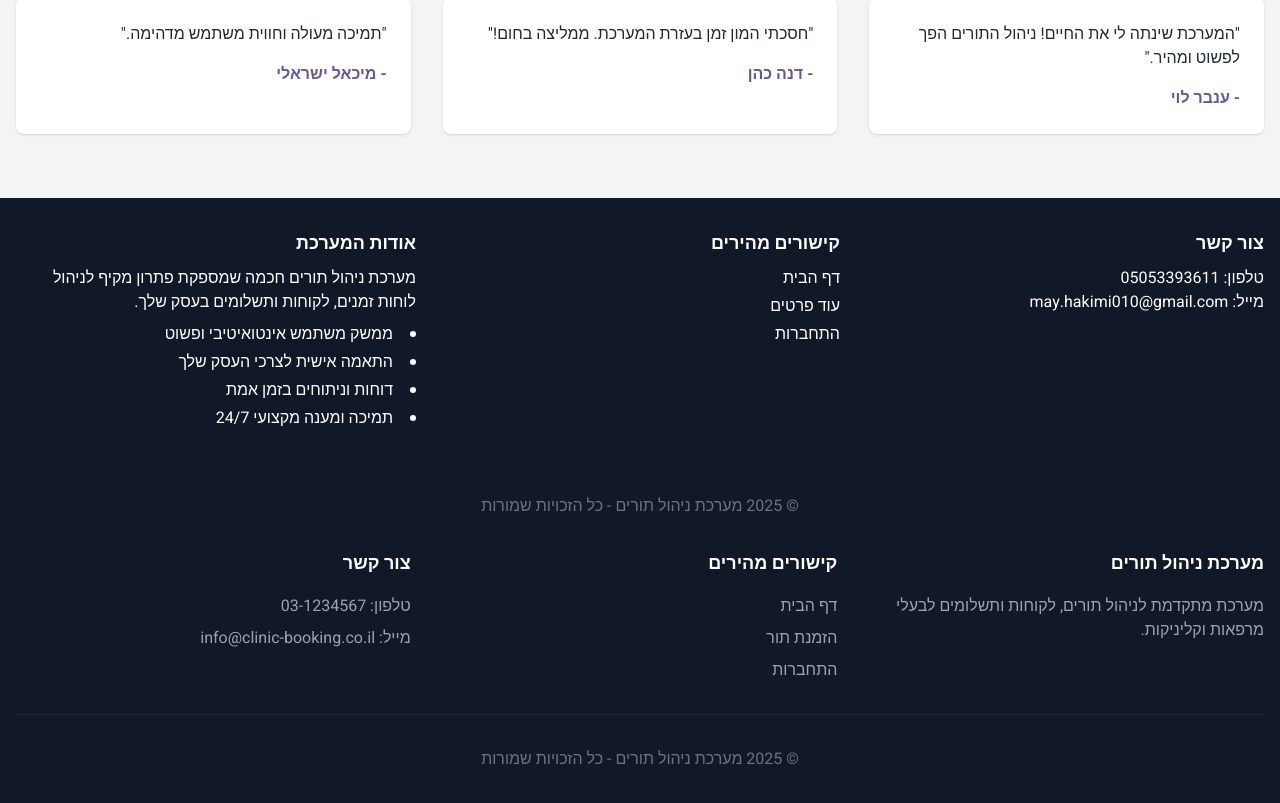
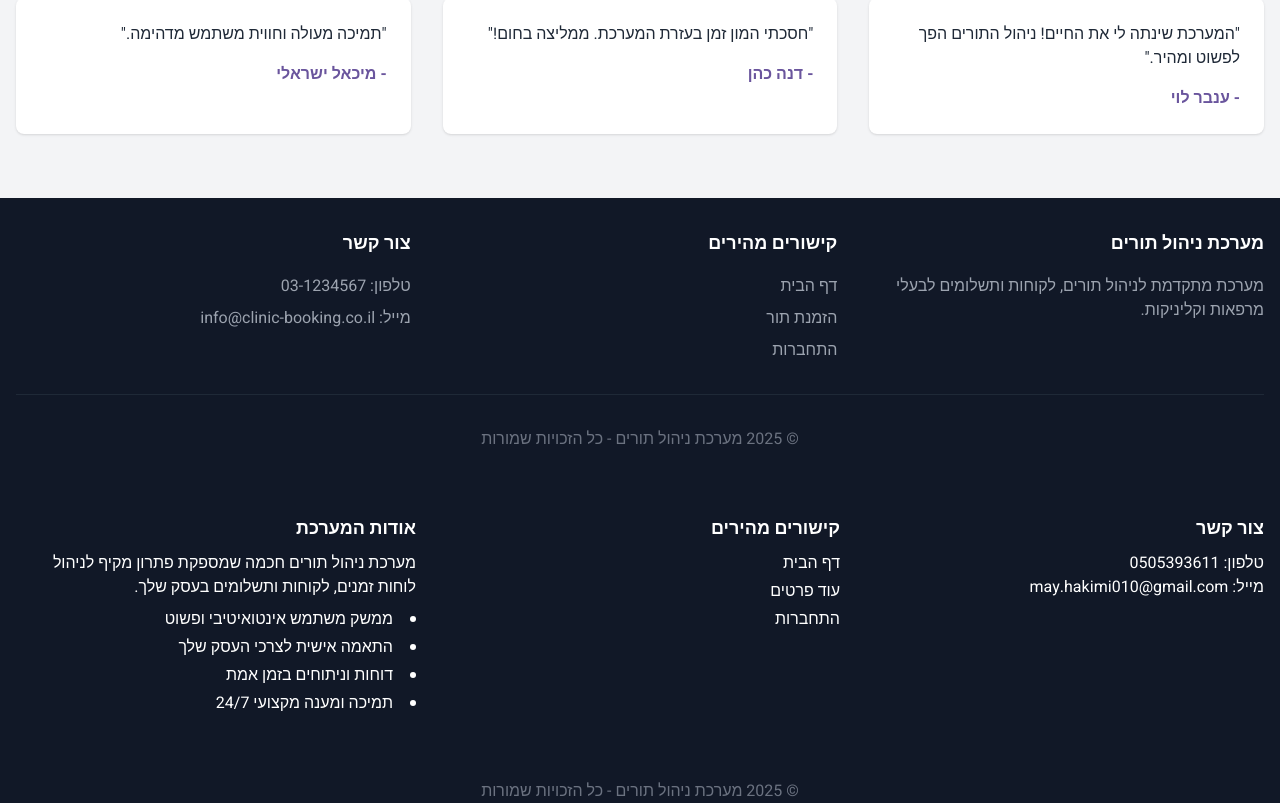
Before and after one commit to MayHa25/achat-achat, a React (Vite) app: page / in a window 1280 px wide. Shown: the part 1126-1929 px from the top of the page. Built offline with nearby package versions, Linux system fonts and the light colour scheme; no server answers.

Commit message:
ניסיון 3 תיקון דף נחיתה

```diff
--- a/src/App.tsx
+++ b/src/App.tsx
@@ -1,19 +1,22 @@
-import React from 'react';
+// src/App.tsx
+
+import React, { useEffect } from 'react';
 import { BrowserRouter as Router, Routes, Route } from 'react-router-dom';
-import './i18n'; // i18n מופעלת, אך לא דרוש שימוש ישיר ב־useTranslation אם לא משתמשים ב־t
+import './i18n';               // מאתחל את i18n
+import { loadMockData } from './utils/mockData';  // טוען נתונים מדומים
 
-// Components
+// Layouts & Guards
 import PublicLayout from './layouts/PublicLayout';
 import AdminLayout from './layouts/AdminLayout';
 import ProtectedRoute from './components/ProtectedRoute';
 
-// Pages - Public
+// Pages – Public
 import Home from './pages/public/Home';
 import BookPage from './pages/public/BookPage';
 import ConfirmationPage from './pages/public/ConfirmationPage';
 import LoginPage from './pages/public/LoginPage';
 
-// Pages - Admin
+// Pages – Admin
 import DashboardPage from './pages/admin/DashboardPage';
 import AppointmentsPage from './pages/admin/AppointmentsPage';
 import ClientsPage from './pages/admin/ClientsPage';
@@ -22,18 +25,15 @@ import AvailabilityPage from './pages/admin/AvailabilityPage';
 import PaymentsPage from './pages/admin/PaymentsPage';
 import SettingsPage from './pages/admin/SettingsPage';
 
-// Mock data
-import { loadMockData } from './utils/mockData';
-
-function App() {
-  React.useEffect(() => {
+const App: React.FC = () => {
+  useEffect(() => {
     loadMockData();
   }, []);
 
   return (
     <Router>
       <Routes>
-        {/* Public Routes */}
+        {/* Public routes */}
         <Route path="/" element={<PublicLayout />}>
           <Route index element={<Home />} />
           <Route path=":businessId/book" element={<BookPage />} />
@@ -41,7 +41,7 @@ function App() {
           <Route path="login" element={<LoginPage />} />
         </Route>
 
-        {/* Admin Routes */}
+        {/* Admin routes */}
         <Route
           path="/admin"
           element={
@@ -59,8 +59,42 @@ function App() {
           <Route path="settings" element={<SettingsPage />} />
         </Route>
       </Routes>
+
+      {/* Footer – מופיע פעם אחת בלבד */}
+      <footer className="bg-gray-900 text-white mt-auto">
+        <div className="container mx-auto px-4 py-8 grid md:grid-cols-3 gap-6">
+          <div>
+            <h3 className="font-bold text-lg mb-2">צור קשר</h3>
+            <p>טלפון: 0505393611</p>
+            <p>מייל: may.hakimi010@gmail.com</p>
+          </div>
+          <div>
+            <h3 className="font-bold text-lg mb-2">קישורים מהירים</h3>
+            <ul className="space-y-1">
+              <li><a href="/" className="hover:underline">דף הבית</a></li>
+              <li><a href="#info" className="hover:underline">עוד פרטים</a></li>
+              <li><a href="/login" className="hover:underline">התחברות</a></li>
+            </ul>
+          </div>
+          <div>
+            <h3 className="font-bold text-lg mb-2">אודות המערכת</h3>
+            <p className="mb-2">
+              מערכת ניהול תורים חכמה שמספקת פתרון מקיף לניהול לוחות זמנים, לקוחות ותשלומים בעסק שלך.
+            </p>
+            <ul className="list-disc list-inside space-y-1">
+              <li>ממשק משתמש אינטואיטיבי ופשוט</li>
+              <li>התאמה אישית לצרכי העסק שלך</li>
+              <li>דוחות וניתוחים בזמן אמת</li>
+              <li>תמיכה ומענה מקצועי 24/7</li>
+            </ul>
+          </div>
+        </div>
+        <div className="text-center text-gray-500 mt-8">
+          © 2025 מערכת ניהול תורים - כל הזכויות שמורות
+        </div>
+      </footer>
     </Router>
   );
-}
+};
 
 export default App;
--- a/src/pages/public/Home.tsx
+++ b/src/pages/public/Home.tsx
@@ -228,38 +228,6 @@ const Home: React.FC = () => {
           </div>
         </div>
       )}
-
-      {/* Footer */}
-      <footer className="bg-gray-900 text-white mt-auto">
-        <div className="container mx-auto px-4 py-8 grid md:grid-cols-3 gap-6">
-          <div>
-            <h3 className="font-bold text-lg mb-2">צור קשר</h3>
-            <p>טלפון: 05053393611</p>
-            <p>מייל: may.hakimi010@gmail.com</p>
-          </div>
-          <div>
-            <h3 className="font-bold text-lg mb-2">קישורים מהירים</h3>
-            <ul className="space-y-1">
-              <li><a href="/" className="hover:underline">דף הבית</a></li>
-              <li><a href="#info" className="hover:underline">עוד פרטים</a></li>
-              <li><button onClick={openModal} className="hover:underline">התחברות</button></li>
-            </ul>
-          </div>
-          <div>
-            <h3 className="font-bold text-lg mb-2">אודות המערכת</h3>
-            <p className="mb-2">
-              מערכת ניהול תורים חכמה שמספקת פתרון מקיף לניהול לוחות זמנים, לקוחות ותשלומים בעסק שלך.
-            </p>
-            <ul className="list-disc list-inside space-y-1">
-              <li>ממשק משתמש אינטואיטיבי ופשוט</li>
-              <li>התאמה אישית לצרכי העסק שלך</li>
-              <li>דוחות וניתוחים בזמן אמת</li>
-              <li>תמיכה ומענה מקצועי 24/7</li>
-            </ul>
-          </div>
-        </div>
-        <div className="text-center text-gray-500 mt-8">© 2025 מערכת ניהול תורים - כל הזכויות שמורות</div>
-      </footer>
     </div>
   );
 };
```
